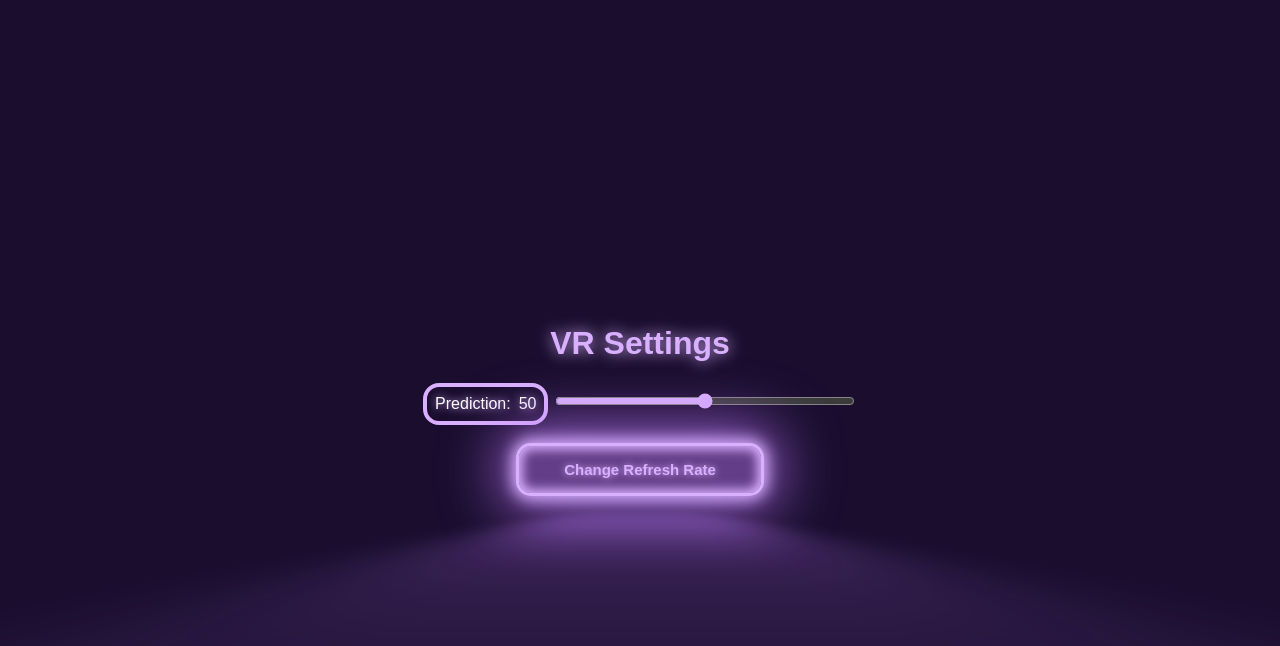
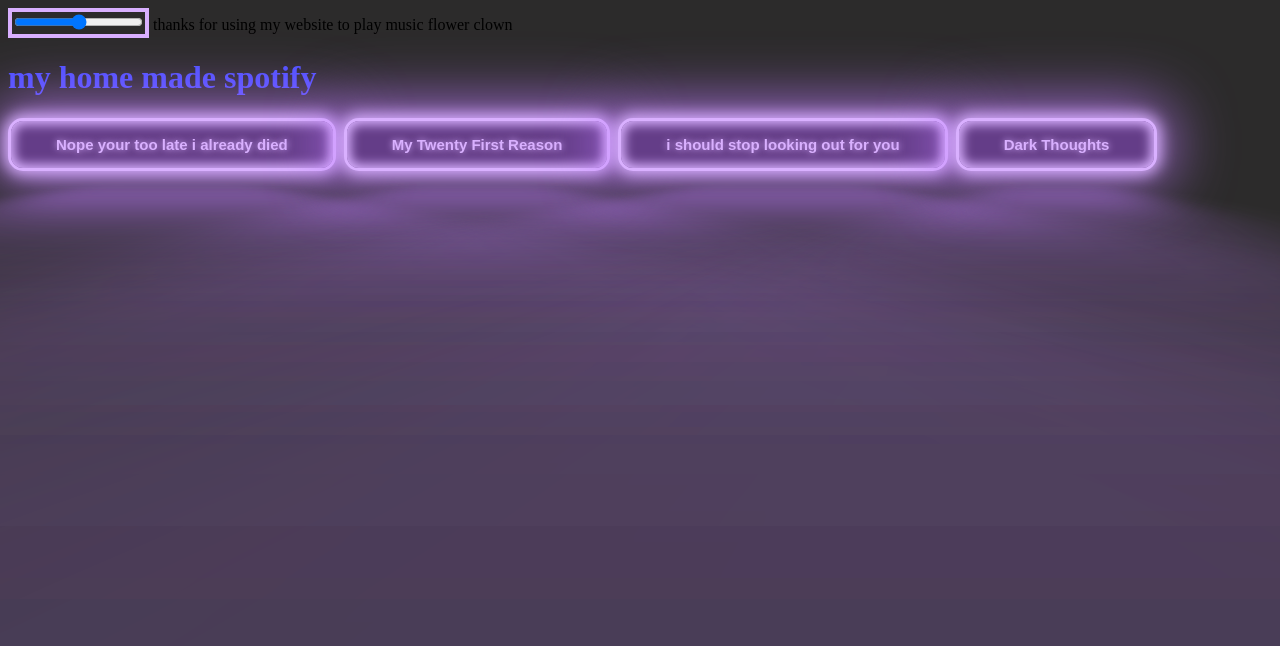
Before and after one commit to depresogt/preds, a plain HTML site: page index.html in a window 1280 px wide. Drawn offline with Linux system fonts and the light colour scheme.

Commit message:
Add files via upload

```diff
--- a/index.html
+++ b/index.html
@@ -1,49 +1,55 @@
 <!DOCTYPE html>
-<html lang="en">
+<html>
+
 <head>
-  <meta charset="UTF-8" />
-  <meta name="viewport" content="width=device-width, initial-scale=1.0" />
-  <title>VR Prediction Slider</title>
-  <link rel="stylesheet" href="style.css" />
-</head>
-<body>
-  <main>
-    <h1>VR Settings</h1>
 
-    <label for="predictionSlider" class="slider">
-      Prediction: <span id="predictionValue">50</span>
+<meta name="descrition" content="my homemade spotify">
+<meta name="keywords" content="spotify">
+<meta name="auther" content="depreso">
+<meta name="viewport" content="width=device-width, initial-scale=1.0">
+<link rel="Stylesheet" href="style.css">
+
+<table style="background-color: hsl(180, 100%, 50%);">
+<table>
+<head>
+
+<label class="slider">
+  <input type="range" class="level" min="0" max="1" step="0.01" value="0.5">
 </label>
-    <input type="range" id="predictionSlider" min="0" max="100" value="50" />
+<p1> thanks for using my website to play music flower clown<p1>
+<body style="background-color: rgb(44, 43, 43);">
+<h1 style="color: rgb(78, 81, 255);">my home made spotify<h1>
+  <button class="button" onclick="yourtolate()">Nope your too late i already died</button>
+  <audio id="audioPlayer" src="yourtolate.mp3"></audio>
+  <script src="yourtolatejs.js"></script>
 
-    <br /><br />
 
-    <button id="hzButton">Change Refresh Rate</button>
-  </main>
+
+<button class="button1" onclick="myTwentyFirstReason()">My Twenty First Reason</button>
+<audio id="audioPlayer1" src="-my-twenty-first-reason.mp3.mp3"></audio>
+<script src="my21reasons.js"></script>
+
+
+<button class="button" onclick="lookingoutforuuuu()">i should stop looking out for you</button>
+<audio id="audioPlayer2" src="looking-out-for-u.mp3"></audio>
+<script src="lookingoutforu111.js"></script>
+
+<button class="button3" onclick="DarkThoughts()">Dark Thoughts</button>
+<audio id="audioPlayer3" src="Dark Thoughts.mp3"></audio>
+<script src="DarkThoughtsjs.js"></script>
 
 <script>
-    const slider = document.getElementById("predictionSlider");
-    const valueDisplay = document.getElementById("predictionValue");
-    const hzButton = document.getElementById("hzButton");
+  const volumeSlider = document.querySelector('.level');
 
-    let currentHz = 72; // Start at 72Hz
-
-    slider.addEventListener("input", () => {
-      valueDisplay.textContent = slider.value;
-      console.log("Prediction set to:", slider.value);
+  volumeSlider.addEventListener('input', () => {
+    const allAudio = document.querySelectorAll('audio');
+    allAudio.forEach(audio => {
+      audio.volume = volumeSlider.value;
     });
-
-    hzButton.addEventListener("click", () => {
-      if (navigator.xr && navigator.xr.requestSession) {
-        const nextHz = currentHz === 72 ? 90 : currentHz === 90 ? 120 : 72;
-        currentHz = nextHz;
-        console.log("Requesting refresh rate:", nextHz);
-
-        // Pseudo logic — actual Hz change is limited in WebXR
-        hzButton.textContent = `Current Refresh Rate: ${nextHz}Hz`;
-      } else {
-        alert("WebXR not supported in this browser.");
-      }
   });
 </script>
-</body>
+
+
+<body>
+
 </html>
--- a/style.css
+++ b/style.css
@@ -1,27 +1,3 @@
-body {
-  font-family: sans-serif;
-  background: #1a0d2e;
-  color: #fff;
-  display: flex;
-  flex-direction: column;
-  align-items: center;
-  justify-content: center;
-  height: 100vh;
-  margin: 0;
-  text-align: center;
-}
-
-h1 {
-  color: rgb(217, 176, 255);
-  text-shadow: 0 0 0.5em rgb(217, 176, 255);
-}
-
-input[type="range"] {
-  width: 300px;
-  margin-top: 10px;
-  accent-color: rgb(217, 176, 255);
-}
-
 button {
       --glow-color: rgb(217, 176, 255);
       --glow-spread-color: rgba(191, 123, 255, 0.781);
@@ -74,17 +50,17 @@ button:active {
 
 .slider {
   cursor: pointer;
-  display: inline-flex;
+  display: -webkit-inline-box;
+  display: -ms-inline-flexbox;
+  display: inline-flexbox;
+  -webkit-box-orient: horizontal;
+  -webkit-box-direction: reverse;
   align-items: center;
-  justify-content: center;
-  gap: 0.5em;
+
 
   --glow-color: rgb(217, 176, 255);
       --glow-spread-color: rgba(191, 123, 255, 0.781);
       --enhanced-glow-color: rgb(231, 206, 255);
       --btn-color: rgb(100, 61, 136);
       border: 0.25em solid var(--glow-color);
-  padding: 0.5em;
-  border-radius: 1em;
-  text-shadow: 0 0 0.5em var(--glow-color);
 }
```
Lines whose indentation alone changed are shown as unchanged.
